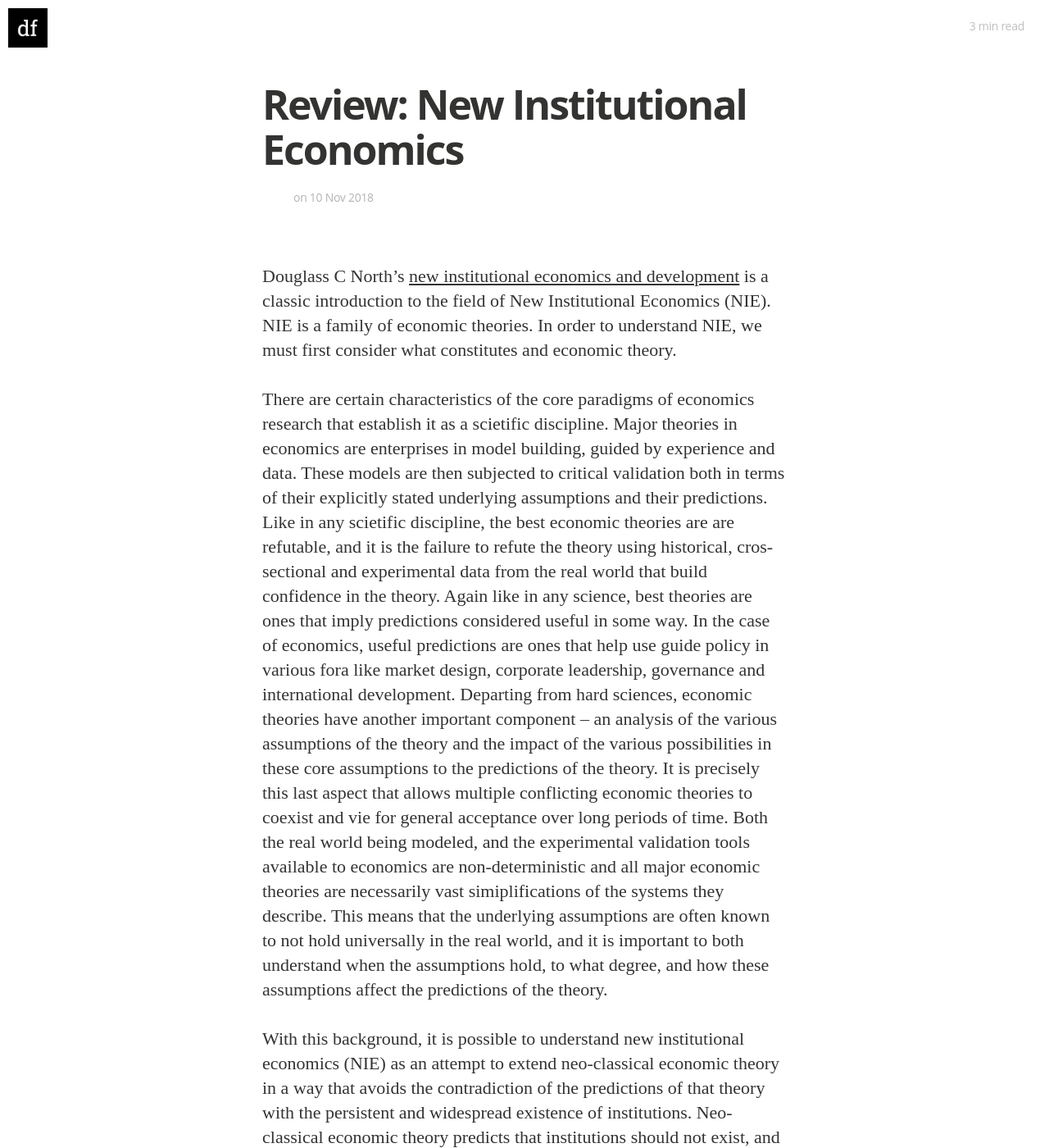
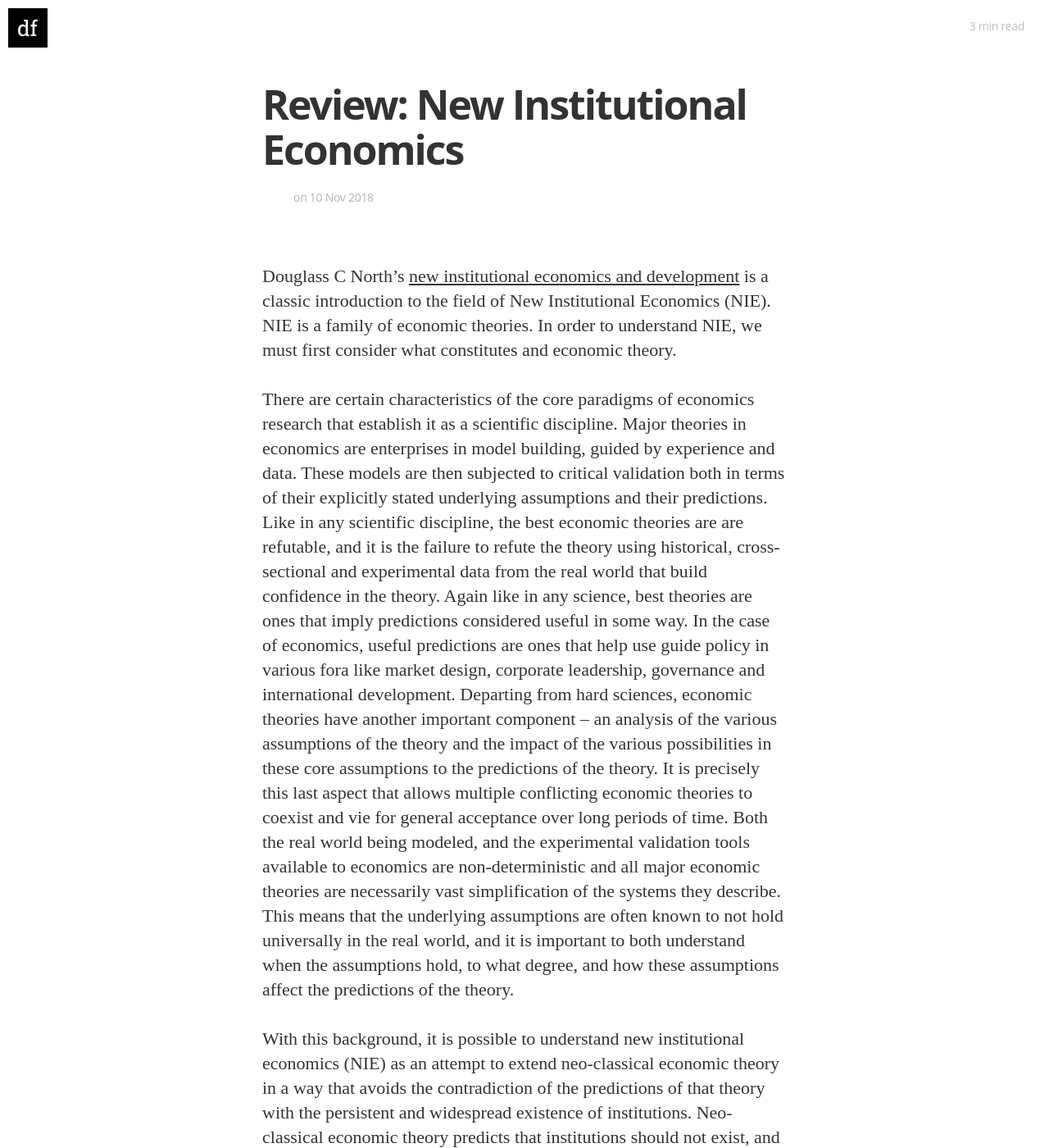
Before and after one commit to callpraths/callpraths.github.io, a Jekyll site: the page built from _posts/2018-11-10-review-nie.markdown, in a window 1280 px wide and 1400 px high. Shown: the whole window at 82% size. Built offline with Jekyll 4.4.1, drawn with Linux system fonts in a browser that asks for light colours; nearby versions of some CDN libraries; some web fonts are replaced; some of the changed text lies outside the part shown.

Commit message:
posts: Fix typos in NIE review

```diff
--- a/_posts/2018-11-10-review-nie.markdown
+++ b/_posts/2018-11-10-review-nie.markdown
@@ -8,16 +8,16 @@ categories: review development_studies
 Douglass C North's [new institutional economics and development][NorthNIE] is a classic introduction to the field of New Institutional Economics
 (NIE). NIE is a family of economic theories. In order to understand NIE, we must first consider what constitutes and economic theory.
 
-There are certain characteristics of the core paradigms of economics research that establish it as a scietific discipline. Major theories in economics
+There are certain characteristics of the core paradigms of economics research that establish it as a scientific discipline. Major theories in economics
 are enterprises in model building, guided by experience and data. These models are then subjected to critical validation both in terms of their
-explicitly stated underlying assumptions and their predictions. Like in any scietific discipline, the best economic theories are are refutable, and
-it is the failure to refute the theory using historical, cros-sectional and experimental data from the real world that build confidence in the theory.
+explicitly stated underlying assumptions and their predictions. Like in any scientific discipline, the best economic theories are are refutable, and
+it is the failure to refute the theory using historical, cross-sectional and experimental data from the real world that build confidence in the theory.
 Again like in any science, best theories are ones that imply predictions considered useful in some way. In the case of economics, useful predictions
 are ones that help use guide policy in various fora like market design, corporate leadership, governance and international development. Departing from
 hard sciences, economic theories have another important component -- an analysis of the various assumptions of the theory and the impact of the
 various possibilities in these core assumptions to the predictions of the theory. It is precisely this last aspect that allows multiple conflicting
 economic theories to coexist and vie for general acceptance over long periods of time. Both the real world being modeled, and the experimental
-validation tools available to economics are non-deterministic and all major economic theories are necessarily vast simiplifications of the systems
+validation tools available to economics are non-deterministic and all major economic theories are necessarily vast simplification of the systems
 they describe. This means that the underlying assumptions are often known to not hold universally in the real world, and it is important to both
 understand when the assumptions hold, to what degree, and how these assumptions affect the predictions of the theory.
 
```
Also changed, not shown: other parts of _posts/2018-11-10-review-nie.markdown (+3 -3 lines).
